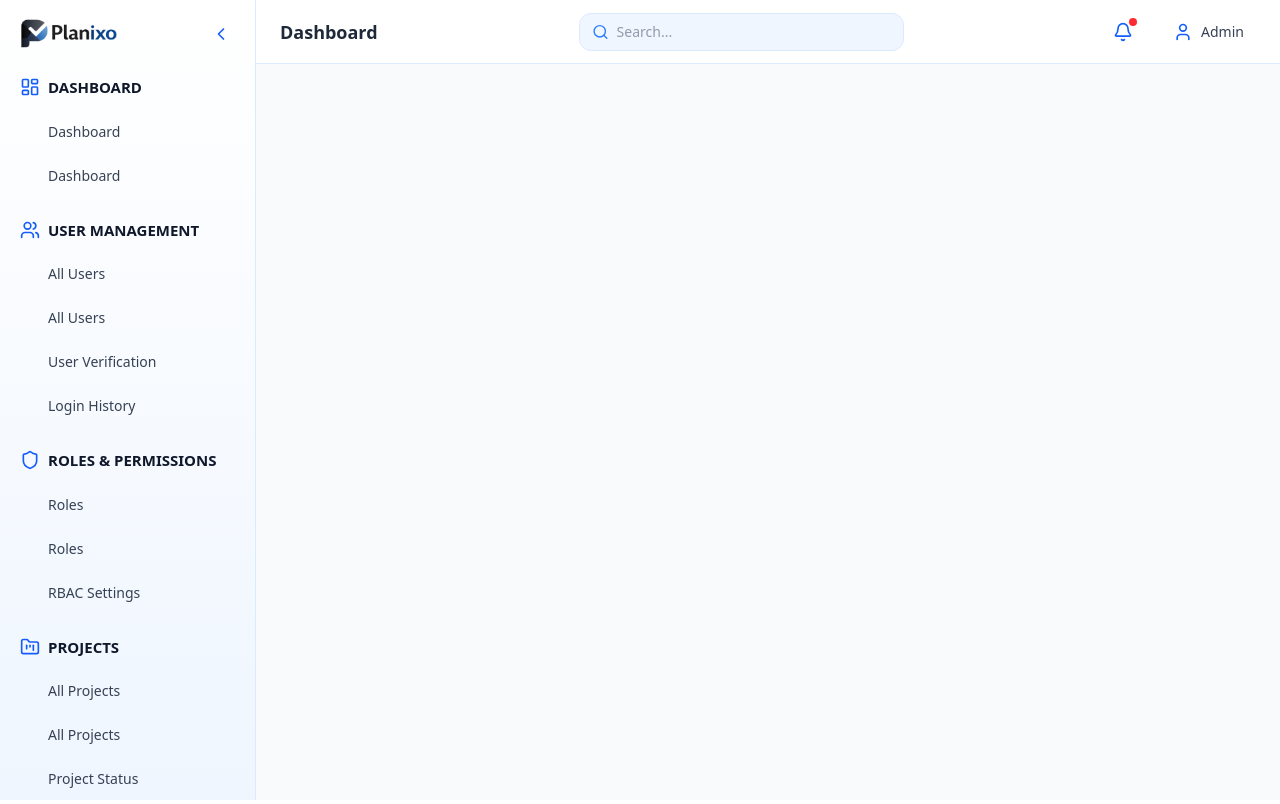
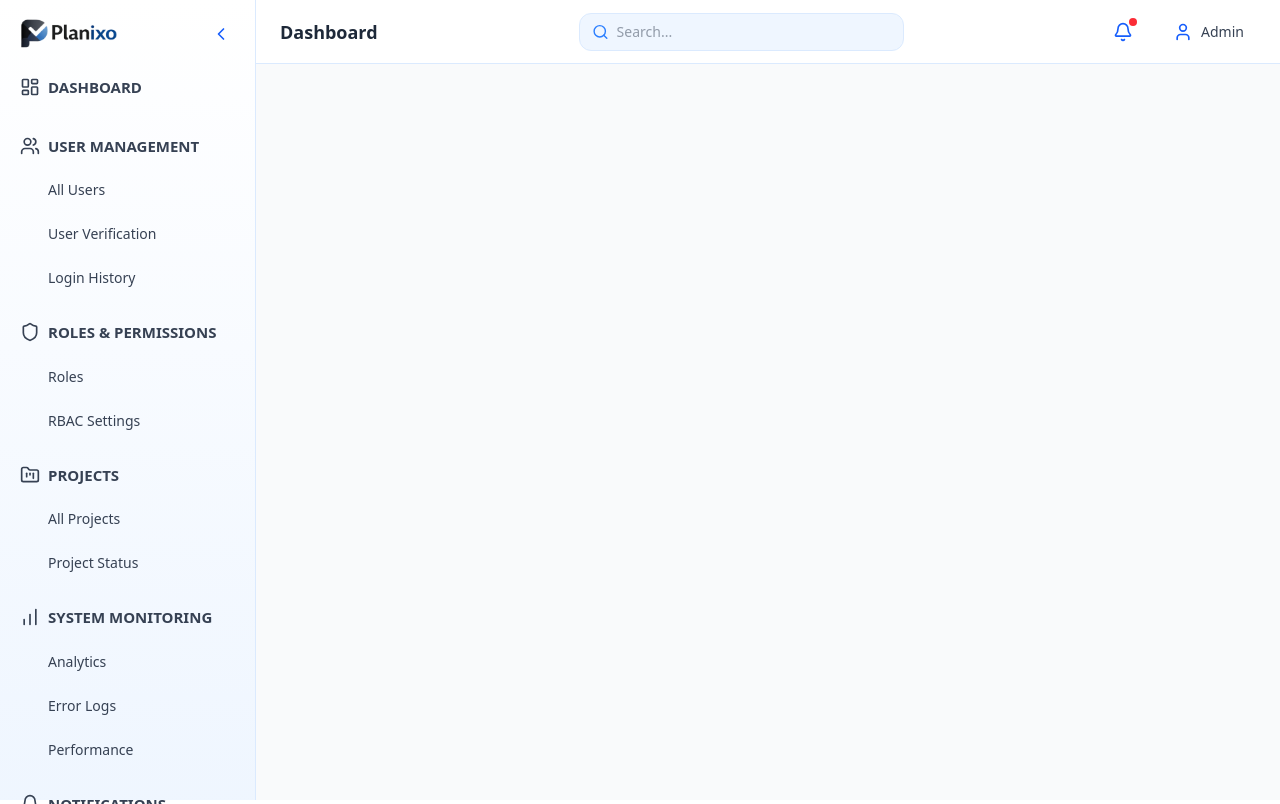
Before and after one commit to Planixo/planixo_frontend, a React (Vite) app: page /dashboard in a window 1280 px wide. Built offline with nearby package versions, Linux system fonts and the light colour scheme.

Commit message:
dashboard

```diff
--- a/SidebarConfig.js
+++ b/SidebarConfig.js
@@ -11,22 +11,17 @@ import {
   LogOut,
 } from "lucide-react";
 
-export const sidebarItems = [
+export const sidebarItems = {
+  admin: [
     {
       title: "Dashboard",
       icon: LayoutDashboard,
-    icon: LayoutDashboard,
-    items: [
-      { label: "Dashboard", path: "/admin/dashboard" },
-      { label: "Dashboard", path: "/admin/dashboard" },
-    ],
+      path: "/admin/dashboard",
     },
     {
       title: "User Management",
       icon: Users,
-    icon: Users,
       items: [
-      { label: "All Users", path: "/admin/users" },
         { label: "All Users", path: "/admin/users" },
         { label: "User Verification", path: "/admin/users/verify" },
         { label: "Login History", path: "/admin/users/logins" },
@@ -35,30 +30,28 @@ export const sidebarItems = [
     {
       title: "Roles & Permissions",
       icon: Shield,
-    icon: Shield,
       items: [
         { label: "Roles", path: "/admin/roles" },
-      { label: "Roles", path: "/admin/roles" },
+
         { label: "RBAC Settings", path: "/admin/rbac" },
       ],
     },
     {
       title: "Projects",
       icon: FolderKanban,
-    icon: FolderKanban,
+
       items: [
         { label: "All Projects", path: "/admin/projects" },
-      { label: "All Projects", path: "/admin/projects" },
+       ,
         { label: "Project Status", path: "/admin/projects/status" },
       ],
     },
     {
       title: "System Monitoring",
       icon: BarChart,
-    icon: BarChart,
       items: [
         { label: "Analytics", path: "/admin/analytics" },
-      { label: "Analytics", path: "/admin/analytics" },
+
         { label: "Error Logs", path: "/admin/logs/errors" },
         { label: "Performance", path: "/admin/performance" },
       ],
@@ -66,38 +59,23 @@ export const sidebarItems = [
     {
       title: "Notifications",
       icon: Bell,
-    items: [
-      { label: "Alerts", path: "/admin/alerts" },
-    ],
-    icon: Bell,
-    items: [
-      { label: "Alerts", path: "/admin/alerts" },
-    ],
+      items: [{ label: "Alerts", path: "/admin/alerts" }],
     },
     {
       title: "Security",
       icon: Lock,
-    icon: Lock,
-    items: [
-      { label: "2FA & Access Logs", path: "/admin/security" },
-      { label: "2FA & Access Logs", path: "/admin/security" },
-    ],
+      path: "/admin/security",
     },
     {
       title: "Settings",
       icon: Settings,
-    icon: Settings,
-    items: [
-      { label: "System Settings", path: "/admin/settings" },
-      { label: "System Settings", path: "/admin/settings" },
-    ],
+      path: "/admin/settings",
     },
     {
       title: "Reports",
       icon: FileText,
-    icon: FileText,
+
       items: [
-      { label: "Audit Logs", path: "/admin/audit-logs" },
         { label: "Audit Logs", path: "/admin/audit-logs" },
         { label: "Export Reports", path: "/admin/reports" },
       ],
@@ -105,12 +83,8 @@ export const sidebarItems = [
     {
       title: "Logout",
       icon: LogOut,
-    items: [
-      {
-        label: "Logout",
       path: "/logout",
       danger: true,
     },
   ],
-  },
-];
+};
--- a/src/App.jsx
+++ b/src/App.jsx
@@ -1,4 +1,4 @@
-import React from "react";
+import React, { useState } from "react";
 import Landing from "./Routing/Landing";
 import { BrowserRouter, Routes, Route } from "react-router-dom";
 import Login from "./components/landing/Login";
@@ -10,6 +10,10 @@ import MainDashboard from "./components/Dashboard/Admin/MainDashboard";
 
 
 function App() {
+ const [user,setUser]=useState({
+  name:"Rajpal",
+  role:"admin"
+ })
   return (
     <>
       <BrowserRouter>
--- a/src/components/Dashboard/Admin/Sidebar.jsx
+++ b/src/components/Dashboard/Sidebar.jsx
@@ -1,6 +1,6 @@
 import { useState } from "react";
 import { Menu, ChevronLeft } from "lucide-react";
-import planixo from "../../../assets/planixo-logo.png";
+import planixo from "../../assets/planixo-logo.png";
 
 const Sidebar = ({ sidebarItems }) => {
   const [collapsed, setCollapsed] = useState(false);
@@ -16,11 +16,7 @@ const Sidebar = ({ sidebarItems }) => {
       {/* Top Section */}
       <div className="flex items-center justify-between px-4 py-4">
         {!collapsed && (
-          <img
-            src={planixo}
-            alt="Planixo Logo"
-            className="h-9 w-auto"
-          />
+          <img src={planixo} alt="Planixo Logo" className="h-9 w-auto" />
         )}
 
         <button
@@ -33,7 +29,7 @@ const Sidebar = ({ sidebarItems }) => {
 
       {/* Navigation */}
       <nav className="flex flex-col gap-4 px-2 h-[calc(100vh-64px)] overflow-y-auto">
-        {sidebarItems.map((section, idx) => {
+        {sidebarItems.admin.map((section, idx) => {
           const SectionIcon = section.icon;
 
           return (
@@ -45,11 +41,17 @@ const Sidebar = ({ sidebarItems }) => {
                 `}
               >
                 {SectionIcon && (
-                  <SectionIcon size={20} className="text-blue-600" />
+                  <SectionIcon size={20} className={`text-blue-600 ${
+                      section.danger ? "text-red-500" : "text-gray-700"
+                    } `} />
                 )}
 
                 {!collapsed && section.title && (
-                  <p className="text-[15px] font-semibold text-[#0F172A] uppercase">
+                  <p
+                    className={`text-[15px] font-semibold uppercase ${
+                      section.danger ? "text-red-500" : "text-gray-700"
+                    }`}
+                  >
                     {section.title}
                   </p>
                 )}
@@ -58,7 +60,7 @@ const Sidebar = ({ sidebarItems }) => {
               {/* Items — only when expanded */}
               {!collapsed && (
                 <div className="flex flex-col gap-1 ml-6 mt-1">
-                  {section.items.map((item, i) => (
+                  {section?.items?.map((item, i) => (
                     <div
                       key={i}
                       className={`px-4 py-2 rounded-xl cursor-pointer
@@ -66,9 +68,7 @@ const Sidebar = ({ sidebarItems }) => {
                         ${item.danger ? "text-red-500" : "text-gray-700"}
                       `}
                     >
-                      <span className="text-sm font-medium">
-                        {item.label}
-                      </span>
+                      <span className="text-sm font-medium">{item.label}</span>
                     </div>
                   ))}
                 </div>
--- a/src/components/landing/Login.jsx
+++ b/src/components/landing/Login.jsx
@@ -55,7 +55,7 @@ export default function Login() {
           </div>
 
           {/* Button */}
-          <button className="w-full rounded-xl bg-gradient-to-r from-blue-600 to-cyan-500 py-2 text-white font-semibold hover:opacity-90 transition">
+          <button type="submit" className="w-full rounded-xl bg-gradient-to-r from-blue-600 to-cyan-500 py-2 text-white font-semibold hover:opacity-90 transition">
             Login
           </button>
         </form>
```
Also changed, not shown: src/Layout/DashboardLayout.jsx (+8 -8 lines), src/components/Dashboard/Header.jsx (renamed from src/components/Dashboard/Admin/Header.jsx). Lines whose indentation alone changed are shown as unchanged.
